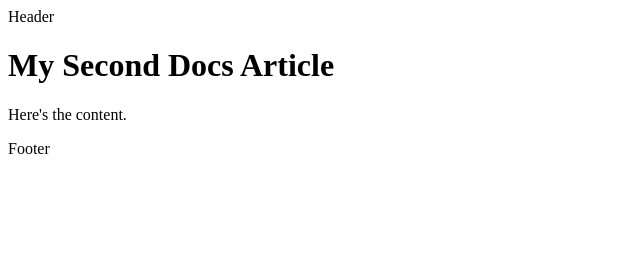
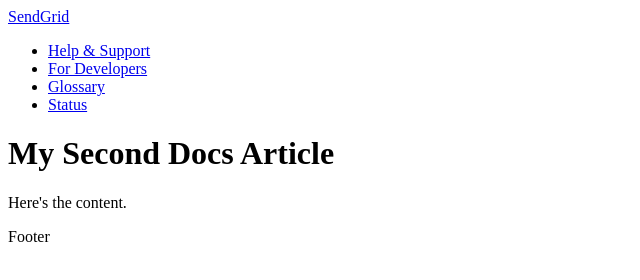
Before and after one commit to toddmoy/docs-beta, a Gatsby site: page /article-2 in a window 1280 px wide. Shown: the whole page, without its empty margins (0-640 px from the left). Built offline with nearby package versions, Linux system fonts and the light colour scheme; Gatsby itself is replaced by a stand-in of ours.

Commit message:
Add links to header

```diff
--- a/src/components/Header.js
+++ b/src/components/Header.js
@@ -1,7 +1,16 @@
-import React, { Component } from 'react'
+import React from 'react'
+import Link from 'gatsby-link'
 
 const Header = () => (
-  <header>Header</header>
+  <header>
+    <a href="https://sendgrid.com">SendGrid</a>
+    <ul>
+      <li><Link to="/">Help &amp; Support</Link></li>
+      <li><Link to="/for-developers">For Developers</Link></li>
+      <li><Link to="/glossary">Glossary</Link></li>
+      <li><a href="http://status.sendgrid.com/">Status</a></li>
+    </ul>
+  </header>
 )
 
 export default Header
```
